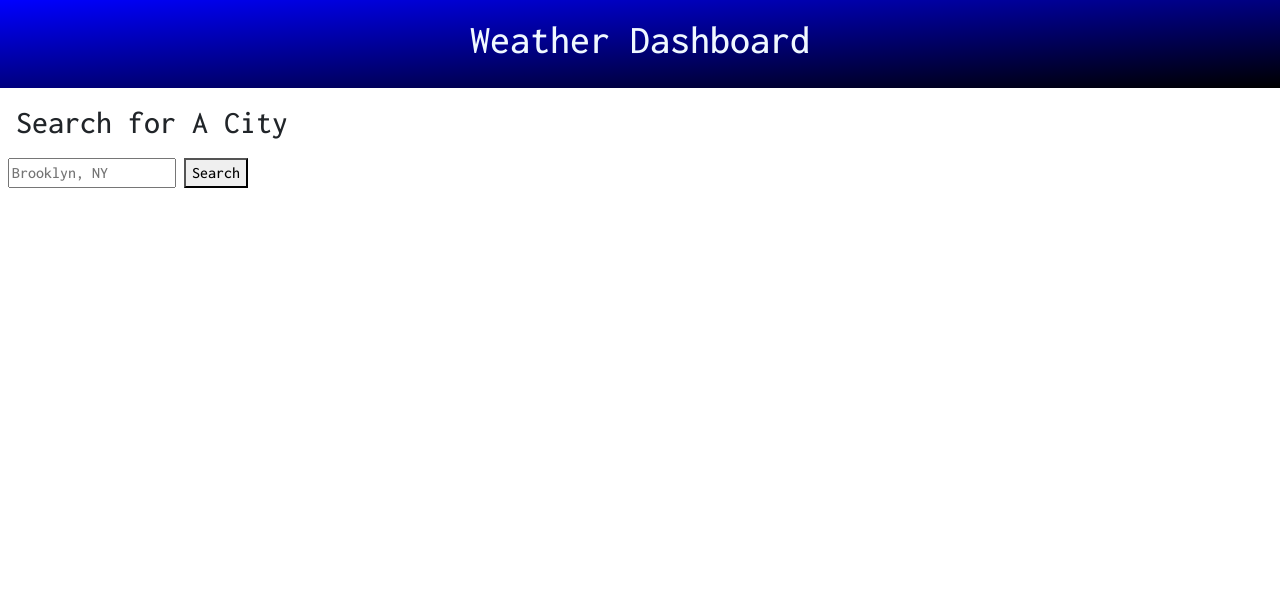
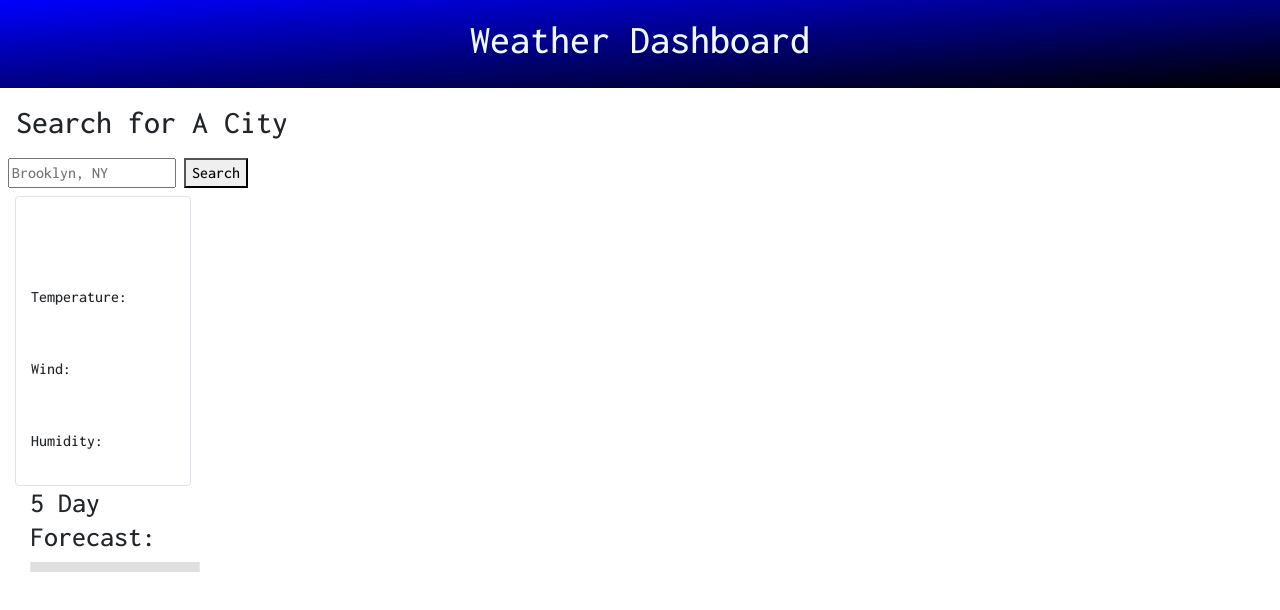
Before and after one commit to onionchop/weather-app, a plain HTML site: page index.html in a window 1280 px wide. Drawn offline with nearby package versions, Linux system fonts and the light colour scheme; no server answers.

Commit message:
added more formating to html

```diff
--- a/index.html
+++ b/index.html
@@ -19,27 +19,42 @@
         <h1 class="main-title">Weather Dashboard</h1>
     </header>
 
-<main>
+<aside>
     <section class="left-container">
         <div class="search-container p-2">
             <h2 class="p-2">Search for A City</h2>
             <input type="text" id="city-in" placeholder="Brooklyn, NY" />
             <button id="search-btn">Search</button>
         </div>
-            <div
-                class="recent">
+    </section>
+</aside>
+<!-- current city -->
+
+            <div class="recent container-fluid d-flex flex-column align-items-baseline justify-content-start">
+            <div class=" w-auto mr-4 pr-5 mw-100 border rounded">
+
+    <section class="current container">
+            <h3 id="city"></h3>
+            <p class="py-4"><span id="date"></span></p>
+            <p class="py-3">Temperature:<span id="temp"></span></p>
+            <p class="py-3">Wind: <span id="wind"></span></p>
+            <p class="py-3">Humidity: <span id="humid"></span></p>
+    </section>
             </div>
-    </section>
+<!-- 5 Forecast -->
 
+    <div class="row flex-nowrap">
     <section
-        class="current">
-    </section>
+        class="forecast col-sm-9 col-md-10">
+        <h3>5 Day Forecast:</h3>
+            <div class="card"></div>
+            <div class="card"></div>
+            <div class="card"></div>
+            <div class="card"></div>
+            <div class="card"></div>
+        </section>
+    </div>
 
-    <section
-        class="forecast">
-    </section>
-
-</main>
 
 <script src="https://cdnjs.cloudflare.com/ajax/libs/jquery/3.2.1/jquery.min.js"></script>
 <script src="https://cdnjs.cloudflare.com/ajax/libs/moment.js/2.24.0/moment.min.js"></script>
```
